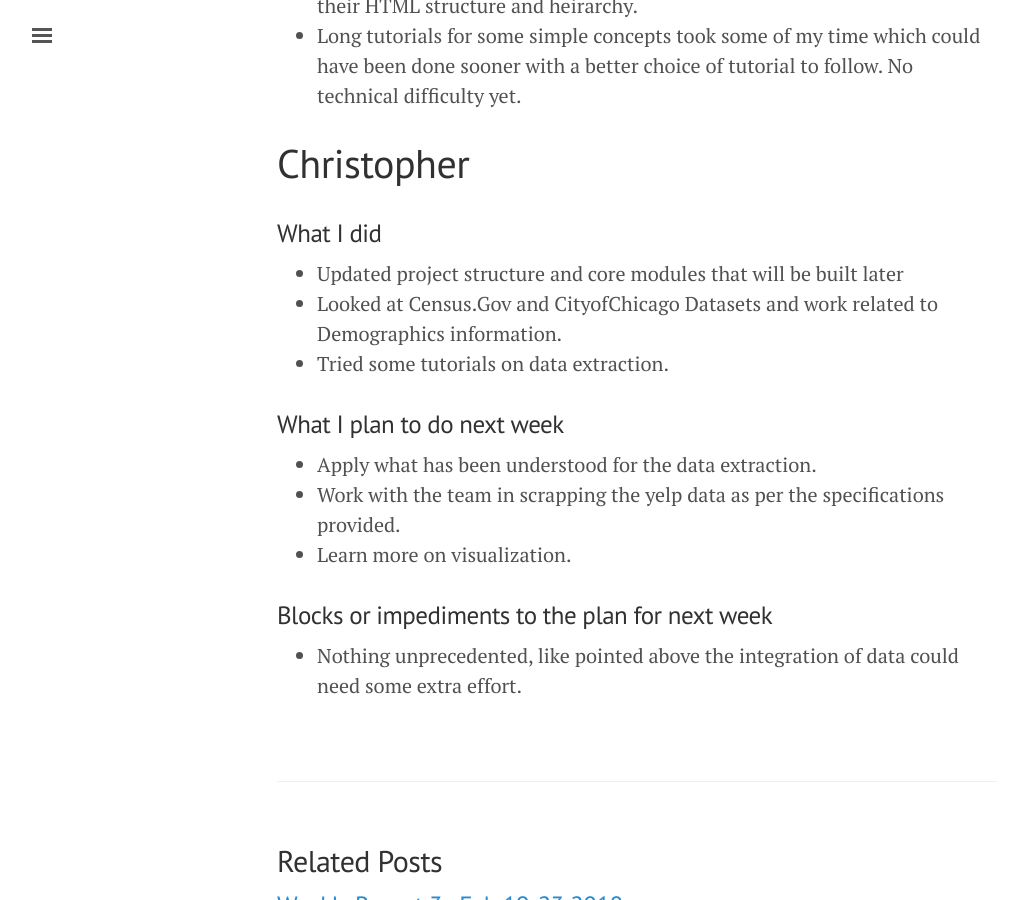
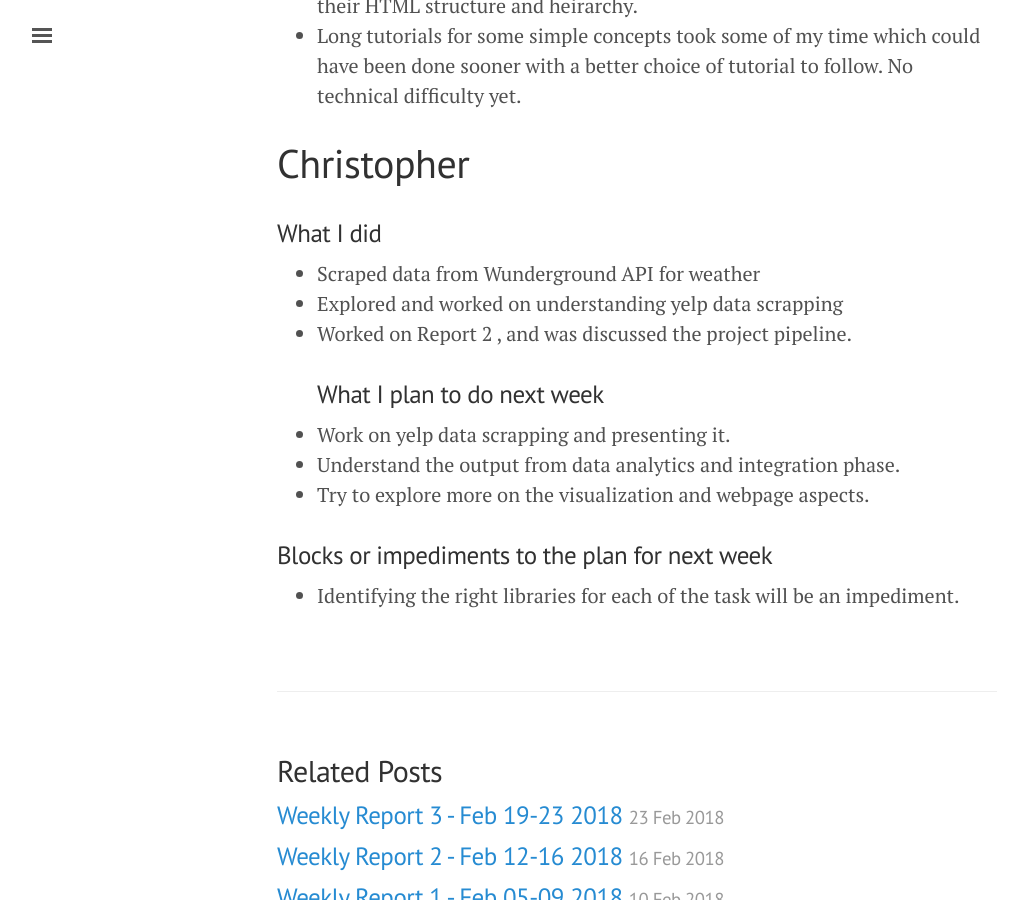
Before and after one commit to titu1994/IDS-Course-Project, a Jekyll site: the page built from _posts/2018-03-02-weekly-report-4.md, in a window 1280 px wide and 900 px high, scrolled down 1843 px. Shown: the whole window, without its empty margins (3-1014 px from the left). Built offline with Jekyll 4.4.1, drawn with Linux system fonts in a browser that asks for light colours.

Commit message:
Status report 4

```diff
--- a/_posts/2018-03-02-weekly-report-4.md
+++ b/_posts/2018-03-02-weekly-report-4.md
@@ -58,14 +58,13 @@ title: Weekly Report 4 - Feb 23 - Mar 02 2018
 # Christopher
 
 ### What I did
-- Updated project structure and core modules that will be built later
-- Looked at Census.Gov and CityofChicago Datasets and work related to Demographics information.
-- Tried some tutorials on data extraction.
-
+- Scraped data from Wunderground API for weather
+- Explored and worked on understanding yelp data scrapping
+- Worked on Report 2 , and was discussed the project pipeline.
 ### What I plan to do next week
-- Apply what has been understood for the data extraction.
-- Work with the team in scrapping the yelp data as per the specifications provided.
-- Learn more on visualization.
+- Work on yelp data scrapping and presenting it.
+- Understand the output from data analytics and integration phase.
+- Try to explore more on the visualization and webpage aspects.
 
 ### Blocks or impediments to the plan for next week
-- Nothing unprecedented, like pointed above the integration of data could need some extra effort.
+- Identifying the right libraries for each of the task will be an impediment.
```
